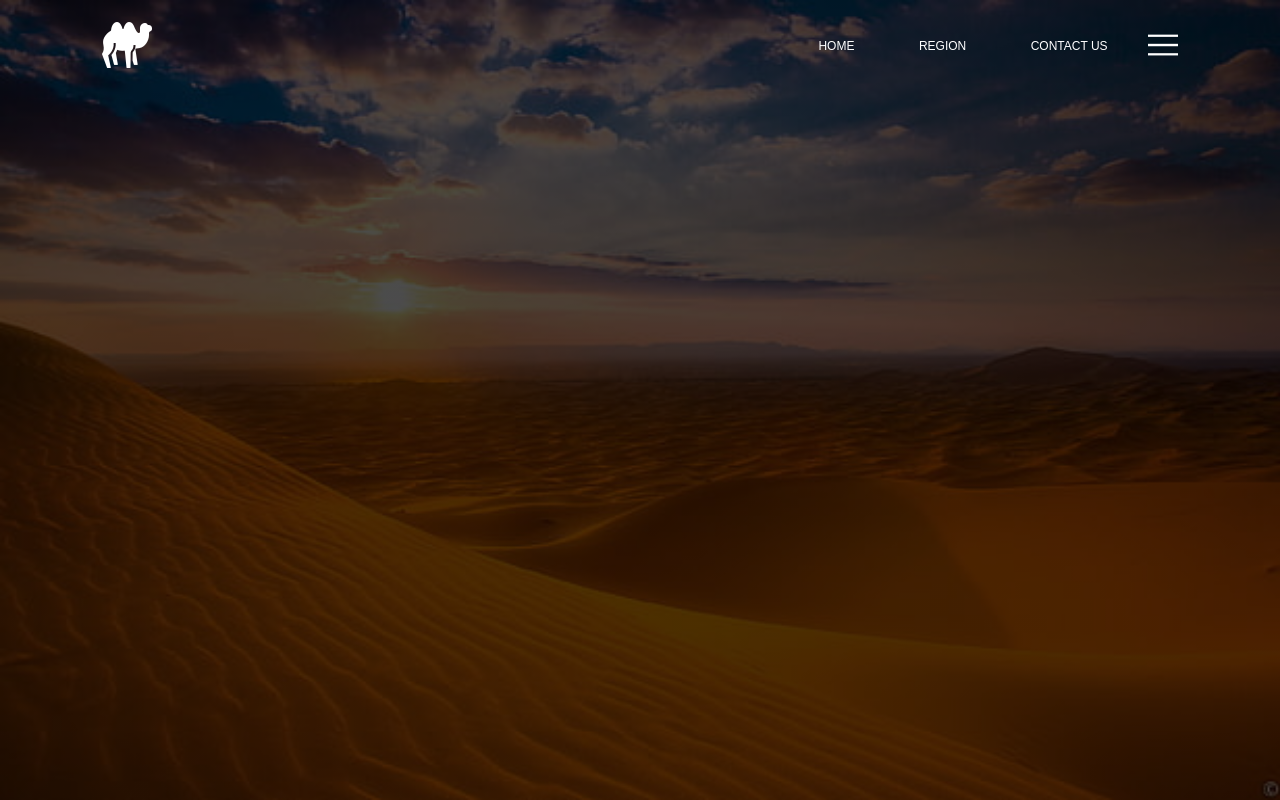
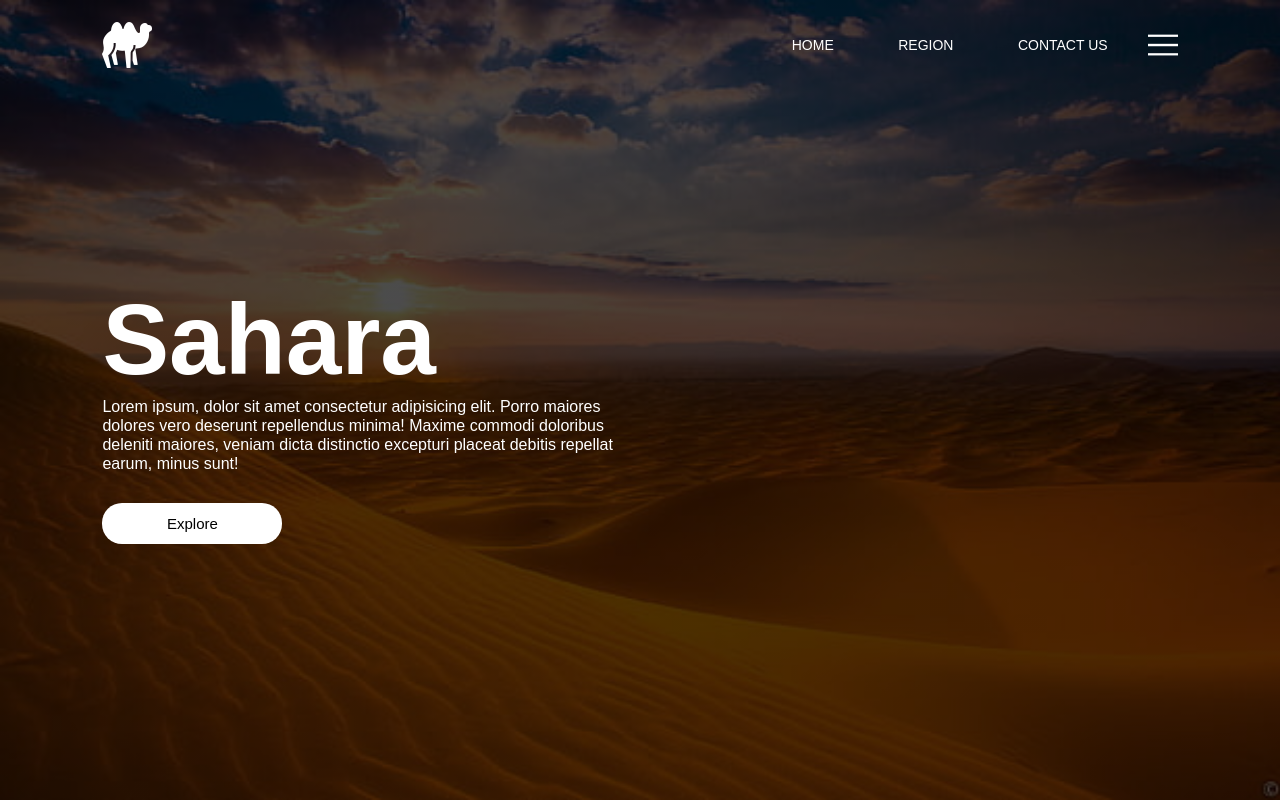
Before and after one commit to fahathfm63/template_sahara, a plain HTML site: page index.html in a window 1280 px wide. Drawn offline with Linux system fonts and the light colour scheme.

```diff
--- a/css/style.css
+++ b/css/style.css
@@ -3,6 +3,9 @@
     padding: 0;
     font-family: sans-serif;
 }
+
+/* container */
+
 .container{
     width: 100%;
     height: 100vh;
@@ -39,6 +42,36 @@ nav ul li{
 }
 nav ul li a{
     text-decoration: none;
-    font-size: 12px;
+    font-size: 14px;
     color: #ffffff;
 }
+
+/*left col */
+.row{
+    display: flex;
+    height: 88%;
+    align-items: center;
+}
+.col{
+    flex-basis: 50%;
+}
+.col h1{
+    color: #ffffff;
+    font-size: 100px;
+}
+.col p{
+    color: #ffffff;
+    line-height: 19px;
+}
+.col button{
+    width: 180px;
+    font-size: 15px;
+    font-weight: 20px;
+    padding: 12px 0;
+    margin-top: 30px;
+    color: #000000;
+    background-color: #ffffff;
+    border: 0;
+    border-radius: 20px;
+    outline: none;
+}
--- a/index.html
+++ b/index.html
@@ -19,6 +19,16 @@
             </nav>
             <img src="/img/icons8-menu-26.png" alt="main-logo" class="menu-logo">
         </div>
+        <div class="row">
+            <div class="col col-left">
+                <h1>Sahara</h1>
+                <p>Lorem ipsum, dolor sit amet consectetur adipisicing elit. Porro maiores dolores vero deserunt repellendus minima! Maxime commodi doloribus deleniti maiores, veniam dicta distinctio excepturi placeat debitis repellat earum, minus sunt!</p>
+                <button type="button">Explore</button>
+            </div>
+            <div class="col col-right">
+
+            </div>
+        </div>
     </div>
 </body>
 </html>
```
Also changed, not shown: img/01db6984e582409e753d72b8da8dfdbb.jpg (added), img/1f49f1f11e634fd830e9912d95716bc8.jpg (added), img/831335b61a1b5f2f21bb45a62c99c3ff.jpg (added), img/sahara_desert_sand_dunes-wide.jpg (added).
